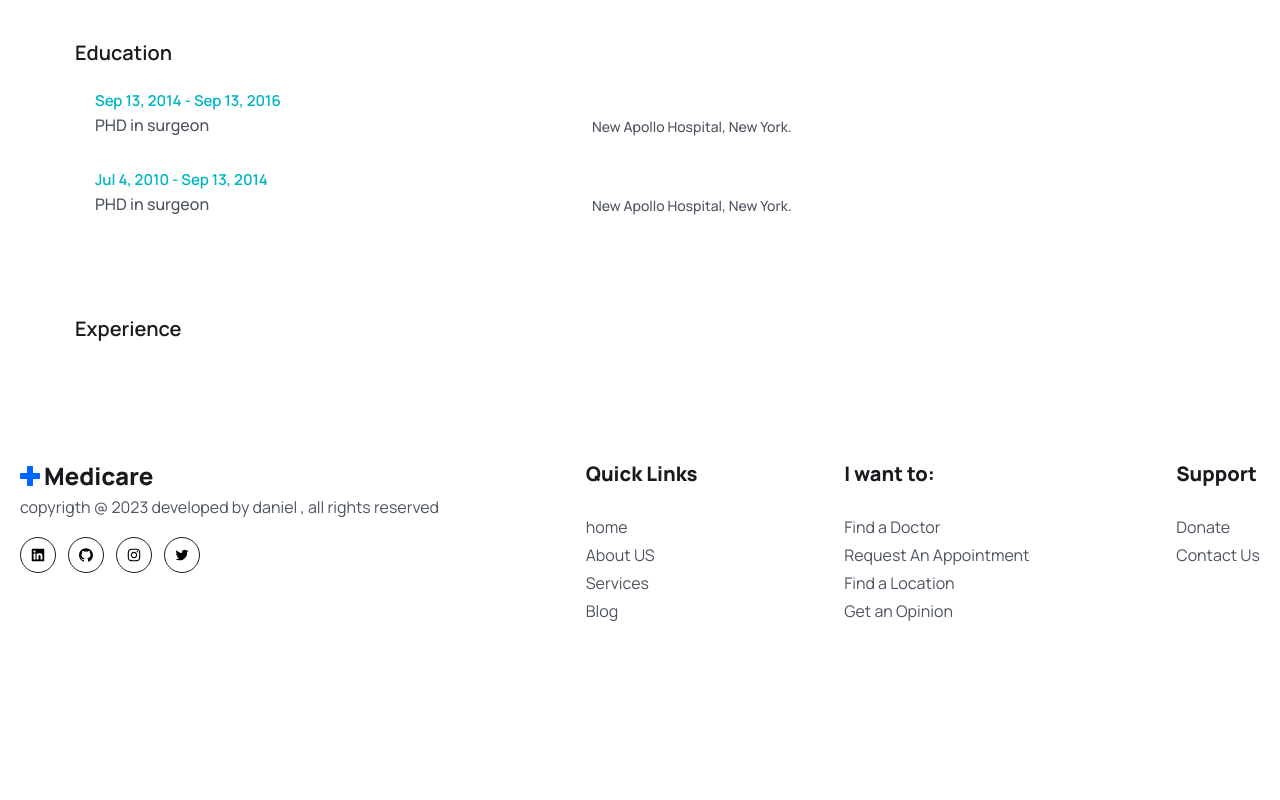
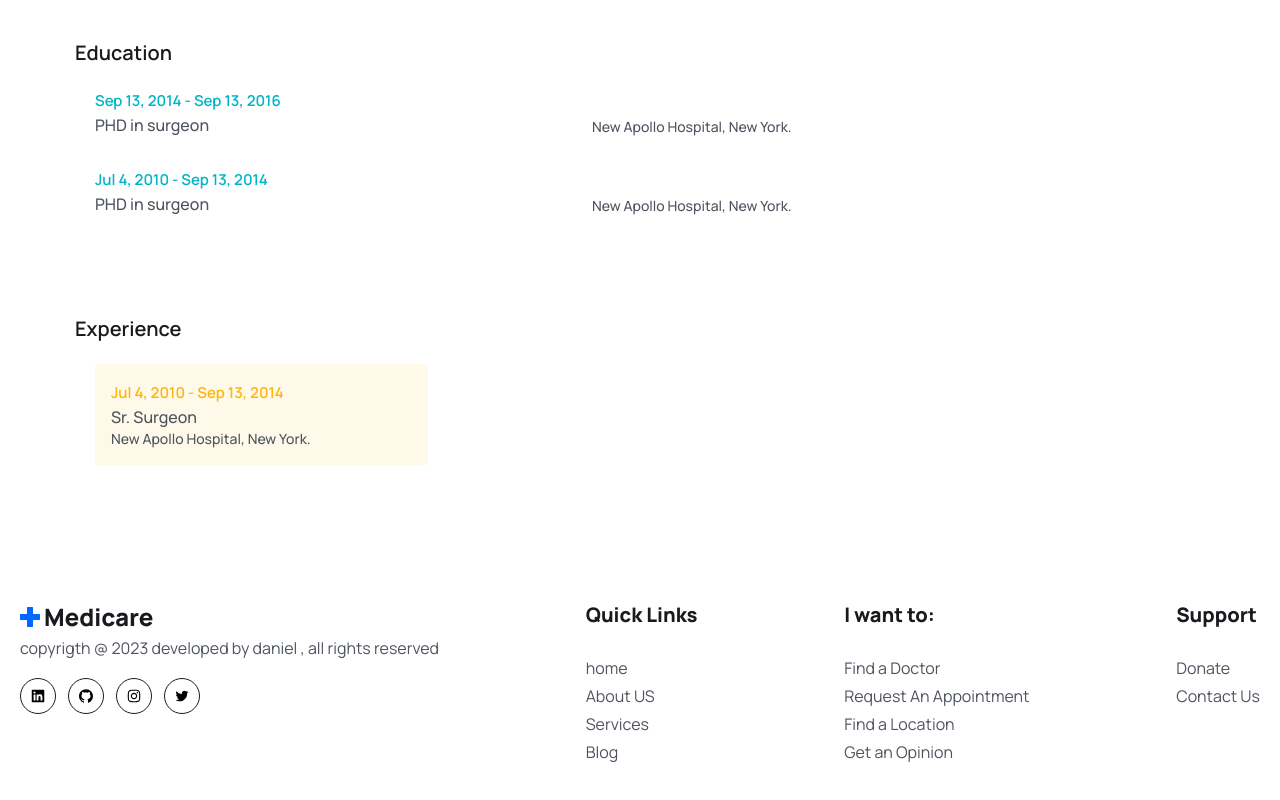
Before and after one commit to Vader4k/Hospital-app, a React (Vite) app in the folder frontend/hospital/: page /doctors/1 in a window 1280 px wide. Shown: the part 689-1489 px from the top of the page. Before the commit the page ends 1378 px from the top, so only its background shows below. Built offline with nearby package versions, Linux system fonts and the light colour scheme.

Commit message:
added new list

```diff
--- a/frontend/hospital/src/pages/Doctors/DoctorsAbout.jsx
+++ b/frontend/hospital/src/pages/Doctors/DoctorsAbout.jsx
@@ -43,6 +43,20 @@ const DoctorsAbout = () => {
 
         <div className='mt-12'>
             <h3 className='text-[20px] leading-[30px] text-headingBg font-semibold'>Experience</h3>
+            <ul className='grid sm:grid-cols-2 gap-[30px] pt-4 md:p-5'>
+                <li className='p-4 rounded bg-[#fff9ea]'>
+                    <span className='text-yellow text-[15px] leading-6 font-semibold'>
+                    {formatDate("07-04-2010")} - {formatDate("09-13-2014")}
+                    </span>
+                    <p className='text-[16px] leading-6 font-medium text-textcol'>
+                        Sr. Surgeon
+                    </p>
+
+                    <p className='text-[14px] leading-5 font-medium text-textcol'>
+                        New Apollo Hospital, New York.
+                    </p>
+                </li>
+            </ul>
         </div>
     </div>
   )
```
